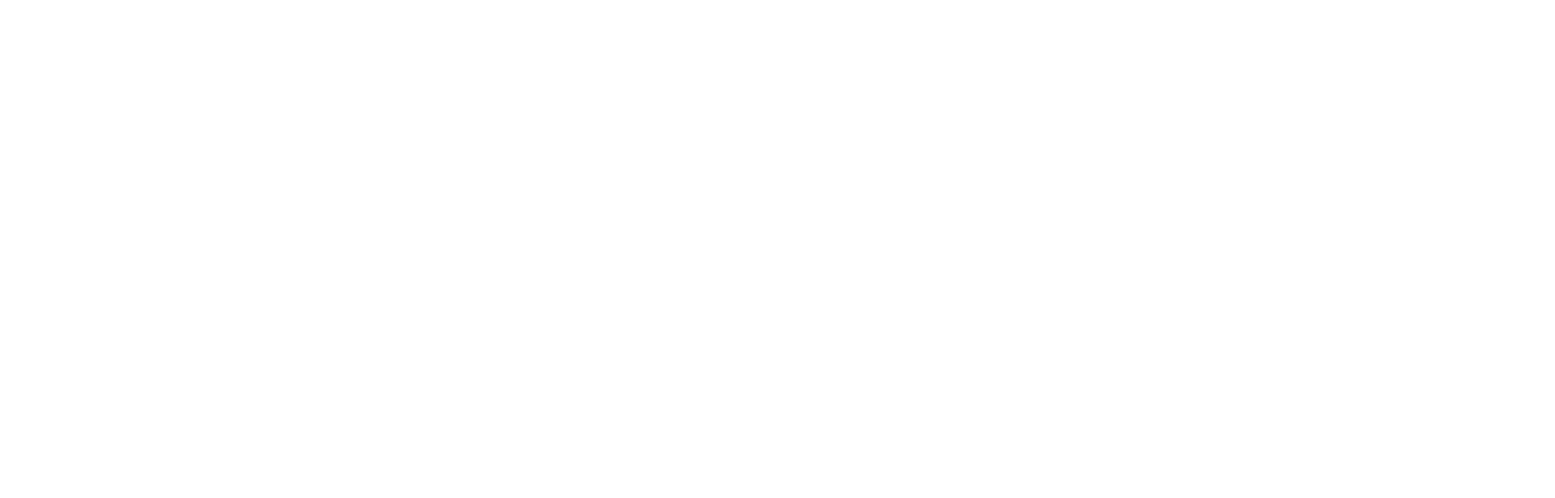
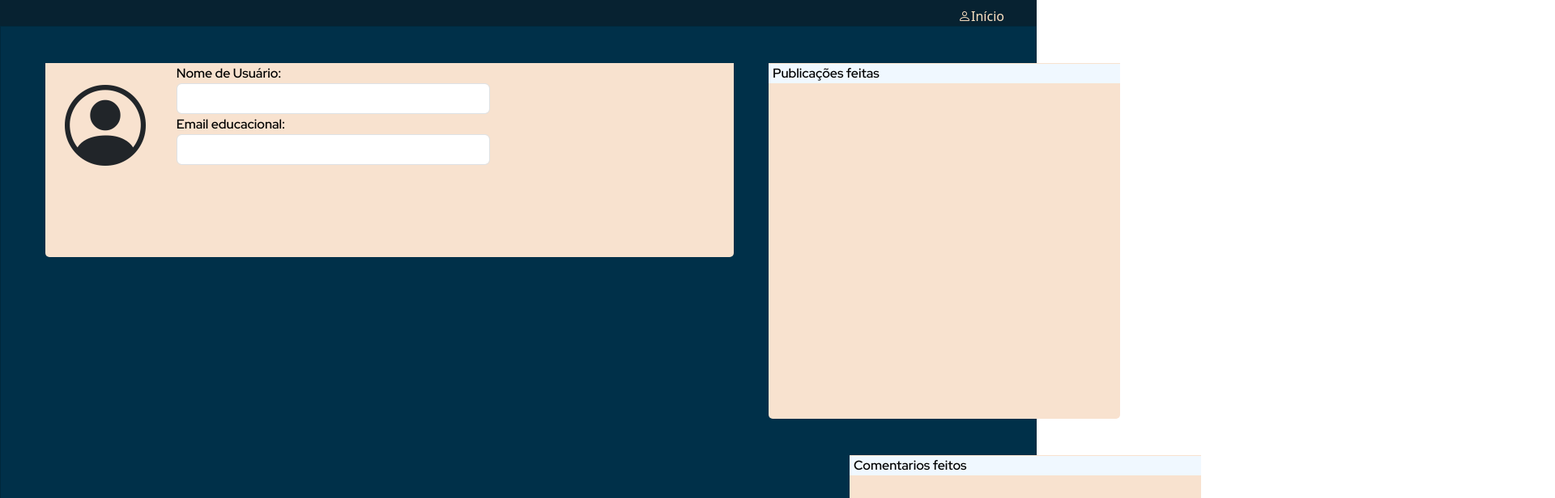
Before and after one commit to Arquitetureiros/alo-uem, a Vue app: page /perfil in a window 1280 px wide. Before the commit this address had no page. Shown: the top 616 px of the page at 81% size, 1920 px wide, since content can reach past the window. Built offline with nearby package versions, Linux system fonts and the light colour scheme.

Commit message:
Criação da tela de perfil

```diff
--- a/src/routes/index.js
+++ b/src/routes/index.js
@@ -2,6 +2,7 @@
 import Register from '../views/Register.vue'
 import Login from '../views/Login.vue'
 import Principal from '../views/Principal.vue'
+import Perfil from '../views/Perfil.vue'
 
 const routes = [
   {
@@ -19,6 +20,11 @@
     // redirect: '/login',
     name: 'home',
     component: Principal
+  },
+  {
+    path: "/perfil",
+    name: 'perfl',
+    component: Perfil
   }
 ]
 
--- /dev/null
+++ b/src/views/Perfil.vue
@@ -0,0 +1,132 @@
+<template>
+  <div class="main">
+      <ul class="nav justify-content-end nav-bar ">
+          <li class="nav-item ">
+              <div class="">
+                  <a
+                  class="nav-link active me-4 link-perfil"
+                  aria-current="page"
+                  href="#">
+                      <i class="bi bi-person"></i> Início
+                  </a>
+              </div>
+          </li>
+      </ul>
+      <div class="d-flex justify-content-center">
+          <div class="card row col-md-12 col-10 ">
+              <div class="perfil row">
+
+                <div class="col-2">
+                  <i class="bi bi-person-circle"></i>
+                </div>
+
+                <div class="col">
+
+                  <div class="col-md-7 col-6">
+                    <label for="title" class="font-text"
+                    style="color: black; font-family: 'Red Hat Display', sans-serif;">
+                    Nome de Usuário:
+                    </label>
+                    <input
+                    v-model="nome"
+                    type="text"
+                    class="form-control w-65">
+                  </div>
+
+                  <div class="col-md-7 col-6">
+                    <label for="title" class="font-text"
+                    style="color: black; font-family: 'Red Hat Display', sans-serif;">
+                    Email educacional:
+                    </label>
+                    <input
+                    v-model="email"
+                    type="text"
+                    class="form-control w-65">
+                  </div>
+
+                </div>
+
+              </div>
+
+              <div class="row col-md-10 col-6">
+                <div class="publi col-md-5 col-6 " style="padding-left: 0px; padding-right: 0px;">
+                  <label for="title" class="font-text"
+                    style="color: black; font-family: 'Red Hat Display', sans-serif; background-color: aliceblue; width: 100%; padding-left: 5px;">
+                    Publicações feitas
+                  </label>
+                </div>
+
+                <div class="comentario col-md-5 col-6 " style="padding-left: 0px; padding-right: 0px;">
+                  <label for="title" class="font-text"
+                    style="color: black; font-family: 'Red Hat Display', sans-serif; background-color: aliceblue; width: 100%; padding-left: 5px;">
+                    Comentarios feitos
+                    </label>
+                </div>
+
+              </div>
+          </div>
+      </div>
+  </div>
+</template>
+<script setup>
+</script>
+
+<style scoped>
+@import url('https://fonts.googleapis.com/css2?family=Poppins&family=Red+Hat+Display:wght@600&display=swap');
+@import "bootstrap-icons/font/bootstrap-icons.css";
+.main {
+  background-color: #003049;
+  background-size: cover;
+  margin: 0px;
+}
+.bi-person-circle{
+  font-size: 100px;
+}
+.card {
+  background-color: #003049;
+  border-radius: 0px 0px 5px 5px;
+  height: 96vh;
+}
+.perfil {
+  background-color: #F8E2CF;
+  border-radius: 0px 0px 5px 5px;
+  height: 30vh;
+  width: 850px;
+  margin-left: 55px;
+  margin-top: 45px;
+}
+.publi {
+  background-color: #F8E2CF;
+  border-radius: 0px 0px 5px 5px;
+  height: 55vh;
+  margin-left: 55px;
+  margin-top: 45px;
+}.comentario {
+  background-color: #F8E2CF;
+  border-radius: 0px 0px 5px 5px;
+  height: 55vh;
+  margin-left: 155px;
+  margin-top: 45px;
+}
+.nav-bar {
+  background-color: #072231;
+  height: 4vh;
+}
+
+.link-perfil{
+  display: flex;
+  color: bisque;
+
+}
+
+.create-pub{
+  background-color: #303030;
+  border-radius: 0px 0px 5px 5px;
+  margin-top: -0.1rem !important;
+  width: 95%;
+  margin-left: 2.5%;
+}
+
+
+
+</style>
```
